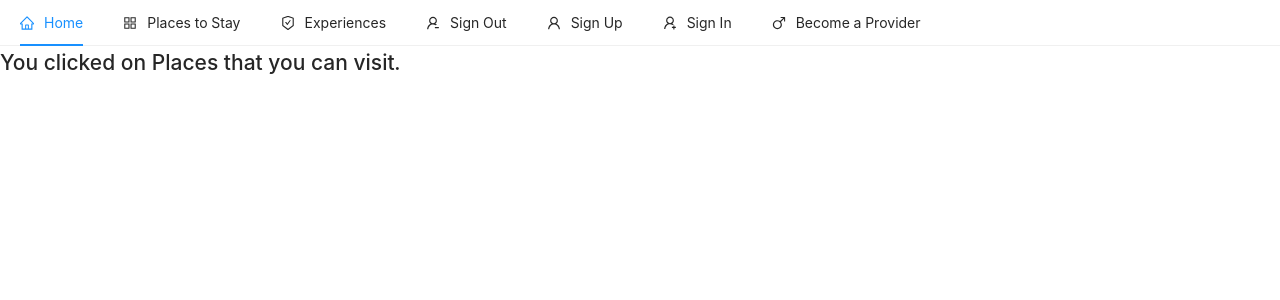
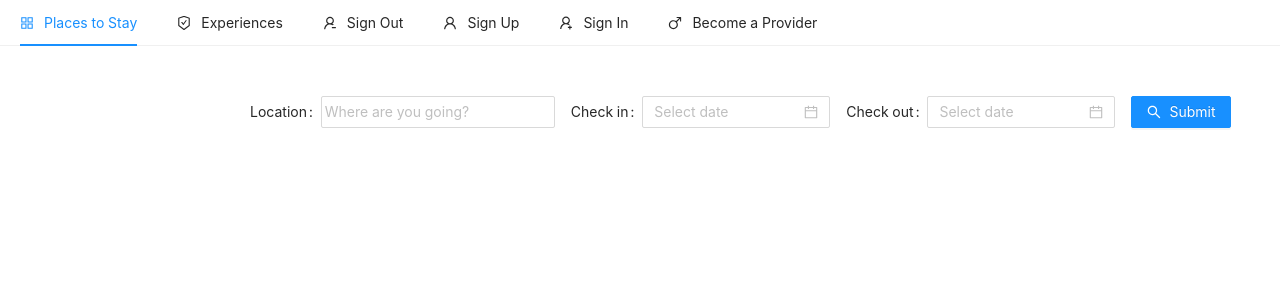
Before and after one commit to Abdullah2500/RentKarao, a React (Create React App) app in the folder myapp/: page /places in a window 1280 px wide. Shown: the top 300 px of the page. Built offline with nearby package versions, Linux system fonts and the light colour scheme.

Commit message:
second commit

```diff
--- a/myapp/src/Routes.js
+++ b/myapp/src/Routes.js
@@ -1,6 +1,6 @@
 import React from "react";
 import { BrowserRouter, Switch, Route } from "react-router-dom";
-import Home from "./core/home/home";
+import Home from "./core/places/places";
 import Places from './core/places/places';
 import Signup from './user/singup/Signup';
 import Menuu from './core/menu/menu';
@@ -9,14 +9,13 @@ import Provider from './core/provider/Provider';
 import Signin from './user/signin/Signin';
 
 
-class Routes extends React.Component{
-  render(){
+const Routes = () => {
 
     return (
       <BrowserRouter>
       <Menuu/>
         <Switch>
-          <Route path="/" exact component={Home} />
+          <Route path="/" exact component={Places} />
           <Route path="/places" exact component={Places} />
           <Route path="/signup" exact component ={Signup} />
           <Route path="/signin" exact component ={Signin} />
@@ -27,6 +26,5 @@ class Routes extends React.Component{
       </BrowserRouter>
     );
   }
-};
 
 export default Routes;
--- a/myapp/src/core/home/home.js
+++ /dev/null
@@ -1,66 +0,0 @@
-import React from 'react';
-import ReactDOM from 'react-dom';
-import 'antd/dist/antd.css';
-import './home.css';
-import { Form, Input, Button, DatePicker } from 'antd';
-import { SearchOutlined } from '@ant-design/icons';
-
-
-class Home extends React.Component {
-
-    formRef = React.createRef();
-
-    onDateInChange = (date, dateString) => {
-        console.log(date, dateString);
-      }
-
-    onDateOutChange = (date, dateString) => {
-        console.log(date, dateString);
-      }
-
-    handleSubmit = () => {
-        console.log("Homepage Search is Submitted. ")
-    }
-
-    onFinish = (values) => {
-      console.log(values);
-    };
-
-    render() {
-
-    return (
-
-        <Form
-        layout="inline"
-        ref={this.formRef}
-        name="control-ref"
-        onFinish={this.onFinish}
-        id="form_pad"
-        >
-        <Form.Item
-          name="location"
-          label="Location: "
-         >
-          <Input id="form_loc_input" placeholder="Where are you going?"/>
-        </Form.Item>
-
-	    <Form.Item label="Check in">
-            <DatePicker onChange={this.onDataInChange} />
-        </Form.Item>
-
-        <Form.Item label="Check out">
-            <DatePicker onChange={this.onDateOutChange} />
-        </Form.Item>
-
-        <Form.Item >
-          <Button type="primary" htmlType="submit" icon={<SearchOutlined />} onSubmit={this.handleSubmit}>
-            Submit
-          </Button>
-        </Form.Item>
-      </Form>
-
-    );
-    }
-}
-
-export default Home;
--- a/myapp/src/core/menu/menu.js
+++ b/myapp/src/core/menu/menu.js
@@ -1,10 +1,9 @@
 import React from "react";
-import ReactDOM from "react-dom";
+// import ReactDOM from "react-dom";
 import "antd/dist/antd.css";
 import "./menu.css";
 import { Menu } from "antd";
 import {
-  HomeOutlined,
   AppstoreOutlined,
   SafetyCertificateOutlined,
   UserAddOutlined,
@@ -16,27 +15,24 @@ import {
 import { Link } from "react-router-dom";
 // import {BrowserRouter, Route, Switch} from "react-router-dom";
 
-class Menuu extends React.Component {
-  state = {
-    current: "mail",
-  };
+const Menuu = () => {
+  // state = {
+  //   current: "mail",
+  // };
 
-  handleClick = (e) => {
-    console.log("click ", e);
-    this.setState({ current: e.key });
-  };
+  // const handleClick = (e) => {
+  //   console.log("click ", e);
+  //   this.setState({ current: e.key });
+  // };
 
-  render() {
-    const { current } = this.state;
+
+    // const { current } = this.state;
     return (
       <Menu
-        onClick={this.handleClick}
-        selectedKeys={[current]}
+        // onClick={handleClick}
+        // selectedKeys={[current]}
         mode="horizontal"
       >
-        <Menu.Item key="home" icon={<HomeOutlined />}>
-          <Link to="/">Home</Link>
-        </Menu.Item>
 
         <Menu.Item key="places" icon={<AppstoreOutlined />}>
           <Link to="/places">Places to Stay</Link>
@@ -74,6 +70,5 @@ class Menuu extends React.Component {
       </Menu>
     );
   }
-}
 
 export default Menuu;
--- a/myapp/src/core/places/places.js
+++ b/myapp/src/core/places/places.js
@@ -1,14 +1,63 @@
 import React from 'react';
 import ReactDOM from 'react-dom';
+import 'antd/dist/antd.css';
+import './places.css';
+import { Form, Input, Button, DatePicker } from 'antd';
+import { SearchOutlined } from '@ant-design/icons';
 
-class Places extends React.Component
-{
-    render(){
-        return (
-            <h2>You clicked on Places that you can visit. </h2>
-        )
+
+const Home = () => {
+
+    const formRef = React.createRef();
+
+    const onDateInChange = (date, dateString) => {
+        console.log(date, dateString);
+      }
+
+    const onDateOutChange = (date, dateString) => {
+        console.log(date, dateString);
+      }
+
+    const handleSubmit = () => {
+        console.log("Homepage Search is Submitted. ")
     }
 
-}
+    const onFinish = (values) => {
+      console.log(values);
+    };
 
-export default Places;
+    return (
+
+        <Form
+        layout="inline"
+        ref={formRef}
+        name="control-ref"
+        onFinish={onFinish}
+        id="form_pad"
+        >
+        <Form.Item
+          name="location"
+          label="Location: "
+         >
+          <Input id="form_loc_input" placeholder="Where are you going?"/>
+        </Form.Item>
+
+	    <Form.Item label="Check in">
+            <DatePicker onChange={onDateInChange} />
+        </Form.Item>
+
+        <Form.Item label="Check out">
+            <DatePicker onChange={onDateOutChange} />
+        </Form.Item>
+
+        <Form.Item >
+          <Button type="primary" htmlType="submit" icon={<SearchOutlined />} onSubmit={handleSubmit}>
+            Submit
+          </Button>
+        </Form.Item>
+      </Form>
+
+    );
+    }
+
+export default Home;
```
Also changed, not shown: myapp/src/core/places/places.css (renamed from myapp/src/core/home/home.css), 2 other files (tests, documents, lock files or other folders).
